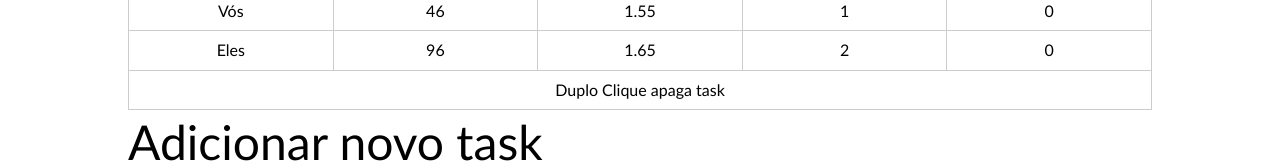
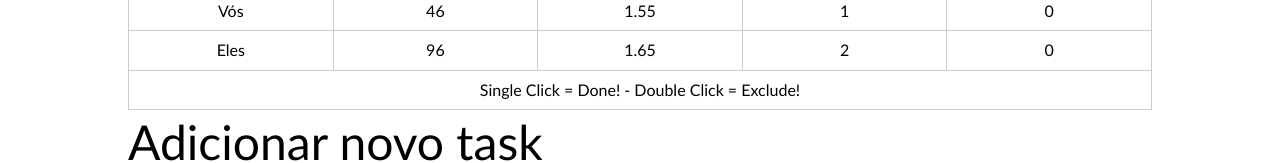
Before and after one commit to MrBife/DesafioVoxus, a plain HTML site: page tasks.html in a window 1280 px wide. Shown: the part 434-597 px from the top of the page. Drawn offline with Linux system fonts and the light colour scheme.

Commit message:
Updating functionalities
Single Click = Done! - Double Click = Exclude!

```diff
--- a/tasks.html
+++ b/tasks.html
@@ -96,7 +96,7 @@
 					</tbody>
 					<tfoot>
 						<tr>
-								<td colspan="5">Duplo Clique apaga task</td>
+								<td colspan="5">Single Click = Done! - Double Click = Exclude!</td>
 						</tr>
 					</tfoot>
 				</table>
```
